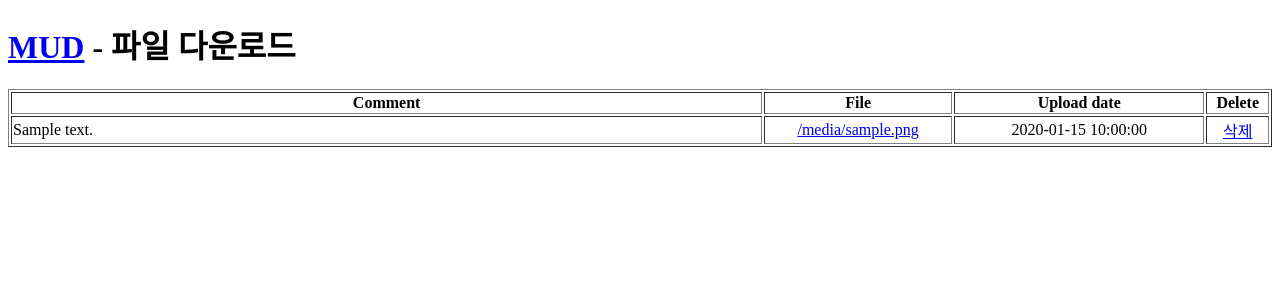
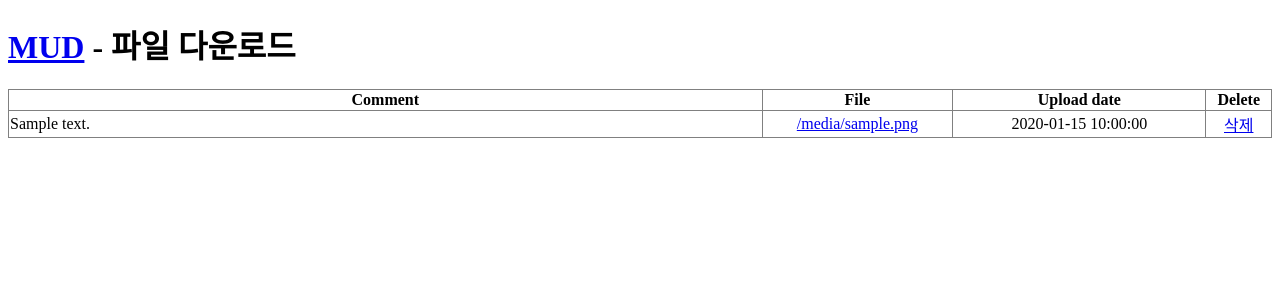
Before and after one commit to JURA-Git/MUD, a Flask app: template templates/download.html in a window 1280 px wide. Shown: the top 300 px of the page. Run offline with Flask 3, Linux system fonts and the light colour scheme; the template is opened without the code that fills it: most values are stand-ins (such as "Sample title", 1, 10 or a date in 2020).

Commit message:
dev/jura m-16(app.py,download.html > edit)

```diff
--- a/app.py
+++ b/app.py
@@ -72,7 +72,7 @@ def upload():
 @app.route('/download')
 def download():
     page      = request.args.get('page', 1, type=int)
-    per_page  = 5
+    per_page  = 10
     offset    = (page - 1) * per_page
 
     conn = get_connection()
--- a/templates/download.html
+++ b/templates/download.html
@@ -4,6 +4,19 @@
   <meta charset="UTF-8">
   <title>Download - MUD</title>
   <script src="{{ url_for('static', filename='preview.js') }}"></script>
+  <style>
+    /* 테이블 고정 레이아웃 & ellipsis */
+    table {
+      table-layout: fixed;
+      width: 100%;
+      border-collapse: collapse;
+    }
+    .preview {
+      white-space: nowrap;      /* 한 줄 고정 */
+      overflow: hidden;         /* 넘친 부분 숨기기 */
+      text-overflow: ellipsis;  /* 말줄임표 표시 */
+    }
+  </style>
 </head>
 <body>
   <h1><a href="/">MUD</a> - 파일 다운로드</h1>
```
